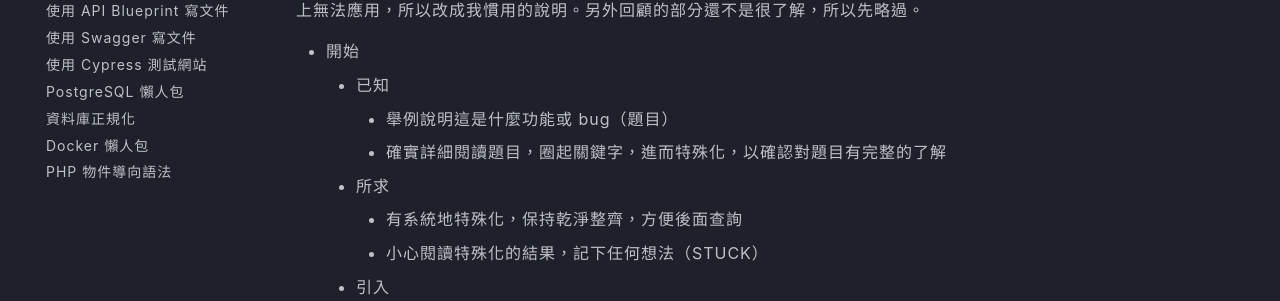
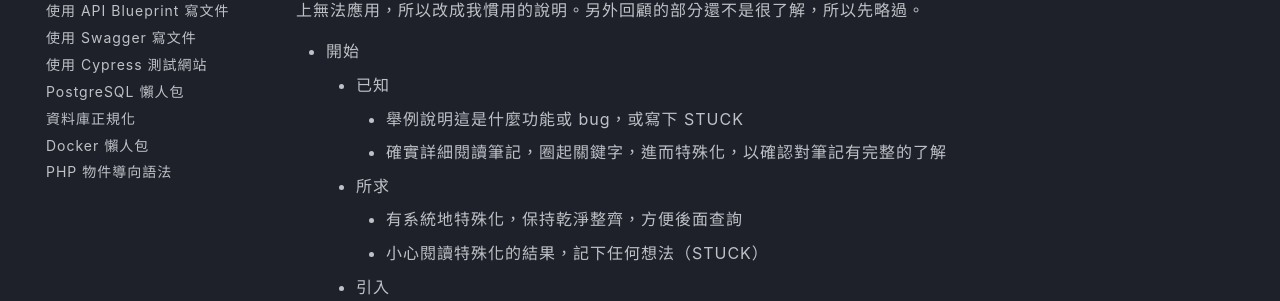
Before and after one commit to tomleesm/notes, an MkDocs documentation site: the page built from docs/how-do-i-program.md, in a window 1280 px wide and 900 px high, scrolled down 306 px. Shown: the part 151-452 px from the top of the window. Built offline with MkDocs 1.6.1 and Material for MkDocs 9.7.7, drawn with Linux system fonts in a browser that asks for light colours; comment, search, counter and statistics services are not loaded.

Commit message:
「我是怎麼寫程式的？ 」已知加上 STUCK 以對應看書的情況

```diff
--- a/docs/how-do-i-program.md
+++ b/docs/how-do-i-program.md
@@ -10,8 +10,8 @@
 
 - 開始
     - 已知
-        - 舉例說明這是什麼功能或 bug（題目）
-        - 確實詳細閱讀題目，圈起關鍵字，進而特殊化，以確認對題目有完整的了解
+        - 舉例說明這是什麼功能或 bug，或寫下 STUCK
+        - 確實詳細閱讀筆記，圈起關鍵字，進而特殊化，以確認對筆記有完整的了解
     - 所求
         - 有系統地特殊化，保持乾淨整齊，方便後面查詢
         - 小心閱讀特殊化的結果，記下任何想法（STUCK）
```
